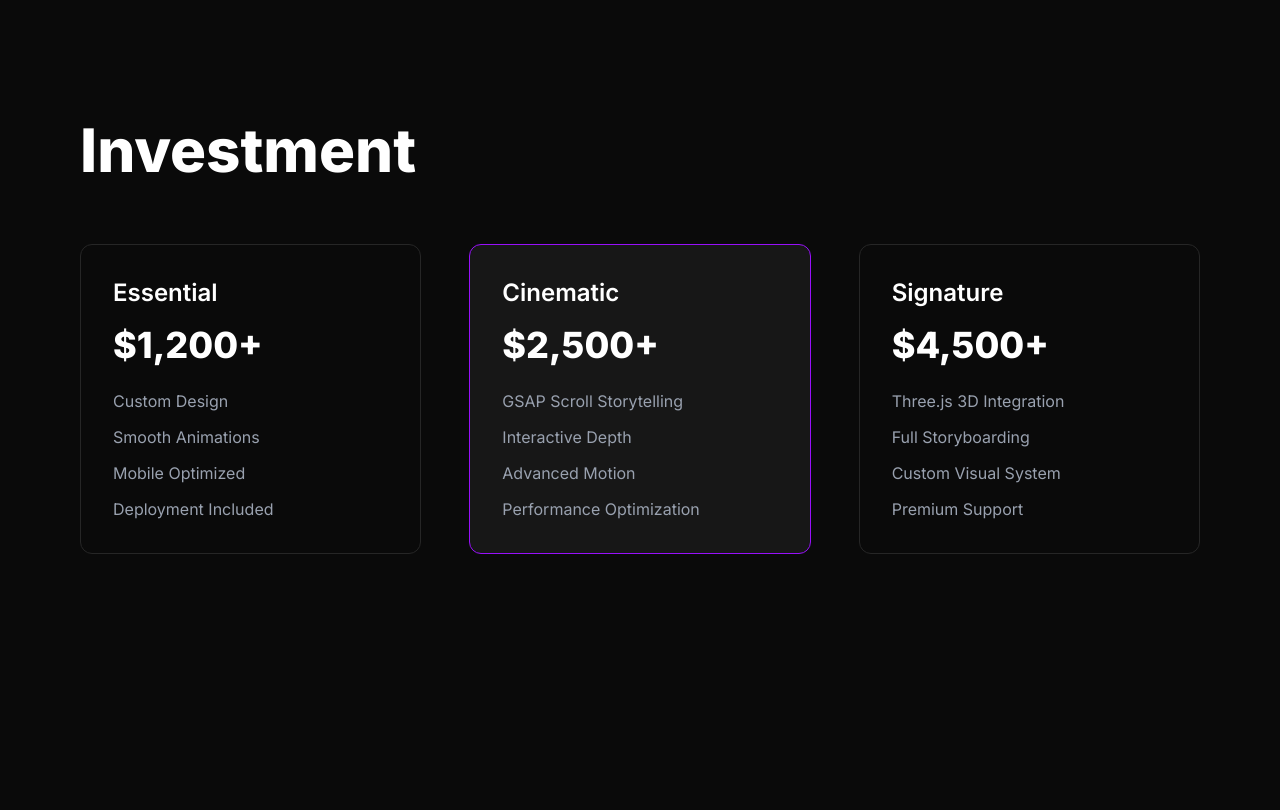
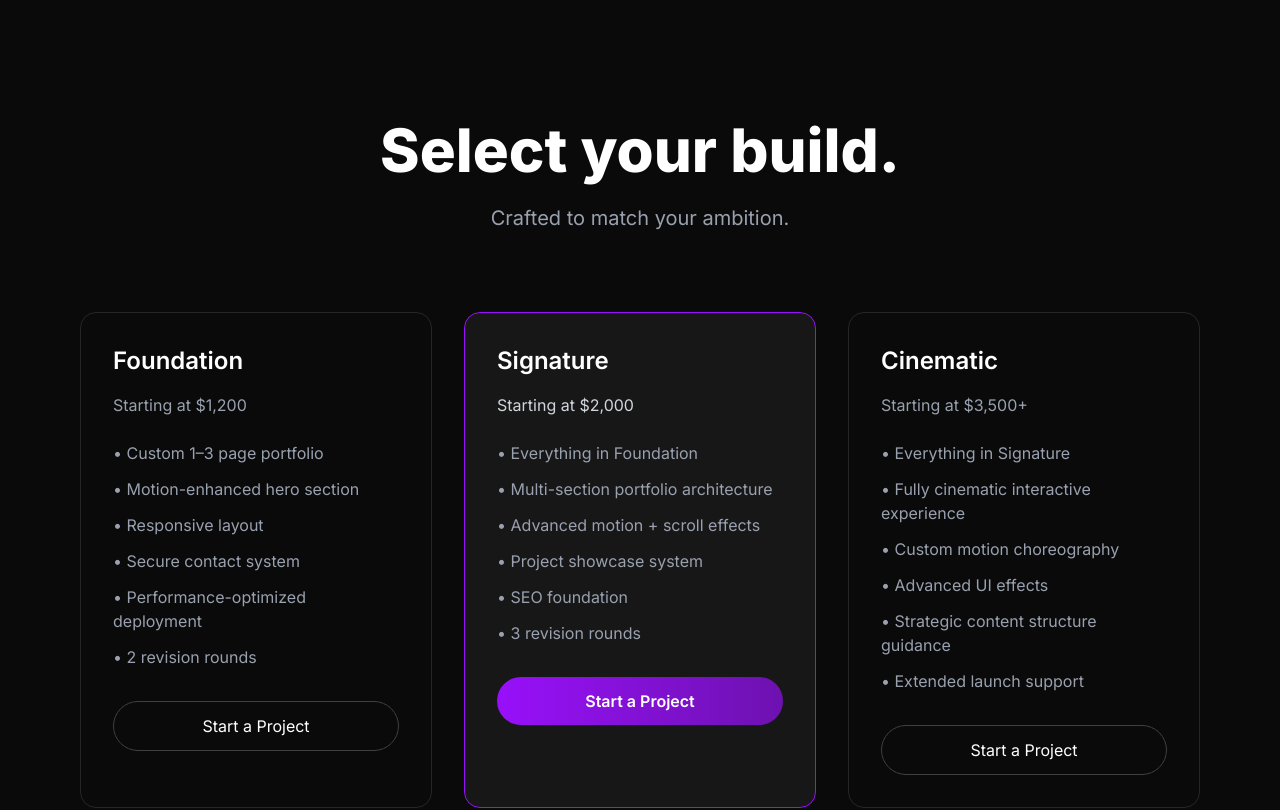
Before and after one commit to raghent/ghent-studio, a React (Vite) app: page / in a window 1280 px wide. Shown: the part 3080-3890 px from the top of the page. Built offline with nearby package versions, Linux system fonts and the light colour scheme.

Commit message:
Update pricing

```diff
--- a/src/sections/Pricing.jsx
+++ b/src/sections/Pricing.jsx
@@ -1,45 +1,112 @@
+import { motion } from "framer-motion"
+
 export default function Pricing() {
   return (
     <section id="pricing" className="py-32 px-8 md:px-20 bg-neutral-950 text-white">
-      <h2 className="text-4xl md:text-6xl font-bold mb-16">
-        Investment
-      </h2>
+      <div className="max-w-6xl mx-auto">
 
-      <div className="grid md:grid-cols-3 gap-12">
+        <motion.div
+          initial={{ opacity: 0, y: 40 }}
+          whileInView={{ opacity: 1, y: 0 }}
+          transition={{ duration: 0.8 }}
+          viewport={{ once: true }}
+          className="text-center mb-20"
+        >
+          <h2 className="text-4xl md:text-6xl font-bold mb-6">
+            Select your build.
+          </h2>
+          <p className="text-gray-400 text-lg md:text-xl">
+            Crafted to match your ambition.
+          </p>
+        </motion.div>
 
-        <div className="border border-neutral-800 p-8 rounded-xl">
-          <h3 className="text-2xl font-semibold mb-4">Essential</h3>
-          <p className="text-4xl font-bold mb-6">$1,200+</p>
-          <ul className="space-y-3 text-gray-400">
-            <li>Custom Design</li>
-            <li>Smooth Animations</li>
-            <li>Mobile Optimized</li>
-            <li>Deployment Included</li>
-          </ul>
+        <div className="grid md:grid-cols-3 gap-8">
+
+          {/* Foundation */}
+          <motion.div
+            initial={{ opacity: 0, y: 40 }}
+            whileInView={{ opacity: 1, y: 0 }}
+            transition={{ duration: 0.8, delay: 0.1 }}
+            viewport={{ once: true }}
+            className="border border-neutral-800 rounded-2xl p-8"
+          >
+            <h3 className="text-2xl font-semibold mb-4">Foundation</h3>
+            <p className="text-gray-400 mb-6">
+              Starting at $1,200
+            </p>
+            <ul className="space-y-3 text-gray-400 mb-8">
+              <li>• Custom 1–3 page portfolio</li>
+              <li>• Motion-enhanced hero section</li>
+              <li>• Responsive layout</li>
+              <li>• Secure contact system</li>
+              <li>• Performance-optimized deployment</li>
+              <li>• 2 revision rounds</li>
+            </ul>
+            <a
+              href="#contact"
+              className="block text-center px-6 py-3 border border-neutral-700 rounded-full hover:border-neutral-500 transition"
+            >
+              Start a Project
+            </a>
+          </motion.div>
+
+          {/* Signature (Highlighted) */}
+          <motion.div
+            initial={{ opacity: 0, y: 40 }}
+            whileInView={{ opacity: 1, y: 0 }}
+            transition={{ duration: 0.8, delay: 0.2 }}
+            viewport={{ once: true }}
+            className="border border-purple-600 rounded-2xl p-8 bg-neutral-900"
+          >
+            <h3 className="text-2xl font-semibold mb-4">Signature</h3>
+            <p className="text-gray-300 mb-6">
+              Starting at $2,000
+            </p>
+            <ul className="space-y-3 text-gray-400 mb-8">
+              <li>• Everything in Foundation</li>
+              <li>• Multi-section portfolio architecture</li>
+              <li>• Advanced motion + scroll effects</li>
+              <li>• Project showcase system</li>
+              <li>• SEO foundation</li>
+              <li>• 3 revision rounds</li>
+            </ul>
+            <a
+              href="#contact"
+              className="block text-center px-6 py-3 bg-gradient-to-r from-purple-600 to-purple-800 rounded-full font-semibold hover:opacity-90 transition"
+            >
+              Start a Project
+            </a>
+          </motion.div>
+
+          {/* Cinematic */}
+          <motion.div
+            initial={{ opacity: 0, y: 40 }}
+            whileInView={{ opacity: 1, y: 0 }}
+            transition={{ duration: 0.8, delay: 0.3 }}
+            viewport={{ once: true }}
+            className="border border-neutral-800 rounded-2xl p-8"
+          >
+            <h3 className="text-2xl font-semibold mb-4">Cinematic</h3>
+            <p className="text-gray-400 mb-6">
+              Starting at $3,500+
+            </p>
+            <ul className="space-y-3 text-gray-400 mb-8">
+              <li>• Everything in Signature</li>
+              <li>• Fully cinematic interactive experience</li>
+              <li>• Custom motion choreography</li>
+              <li>• Advanced UI effects</li>
+              <li>• Strategic content structure guidance</li>
+              <li>• Extended launch support</li>
+            </ul>
+            <a
+              href="#contact"
+              className="block text-center px-6 py-3 border border-neutral-700 rounded-full hover:border-neutral-500 transition"
+            >
+              Start a Project
+            </a>
+          </motion.div>
+
         </div>
-
-        <div className="border border-purple-600 p-8 rounded-xl bg-neutral-900">
-          <h3 className="text-2xl font-semibold mb-4">Cinematic</h3>
-          <p className="text-4xl font-bold mb-6">$2,500+</p>
-          <ul className="space-y-3 text-gray-400">
-            <li>GSAP Scroll Storytelling</li>
-            <li>Interactive Depth</li>
-            <li>Advanced Motion</li>
-            <li>Performance Optimization</li>
-          </ul>
-        </div>
-
-        <div className="border border-neutral-800 p-8 rounded-xl">
-          <h3 className="text-2xl font-semibold mb-4">Signature</h3>
-          <p className="text-4xl font-bold mb-6">$4,500+</p>
-          <ul className="space-y-3 text-gray-400">
-            <li>Three.js 3D Integration</li>
-            <li>Full Storyboarding</li>
-            <li>Custom Visual System</li>
-            <li>Premium Support</li>
-          </ul>
-        </div>
-
       </div>
     </section>
   )
```
